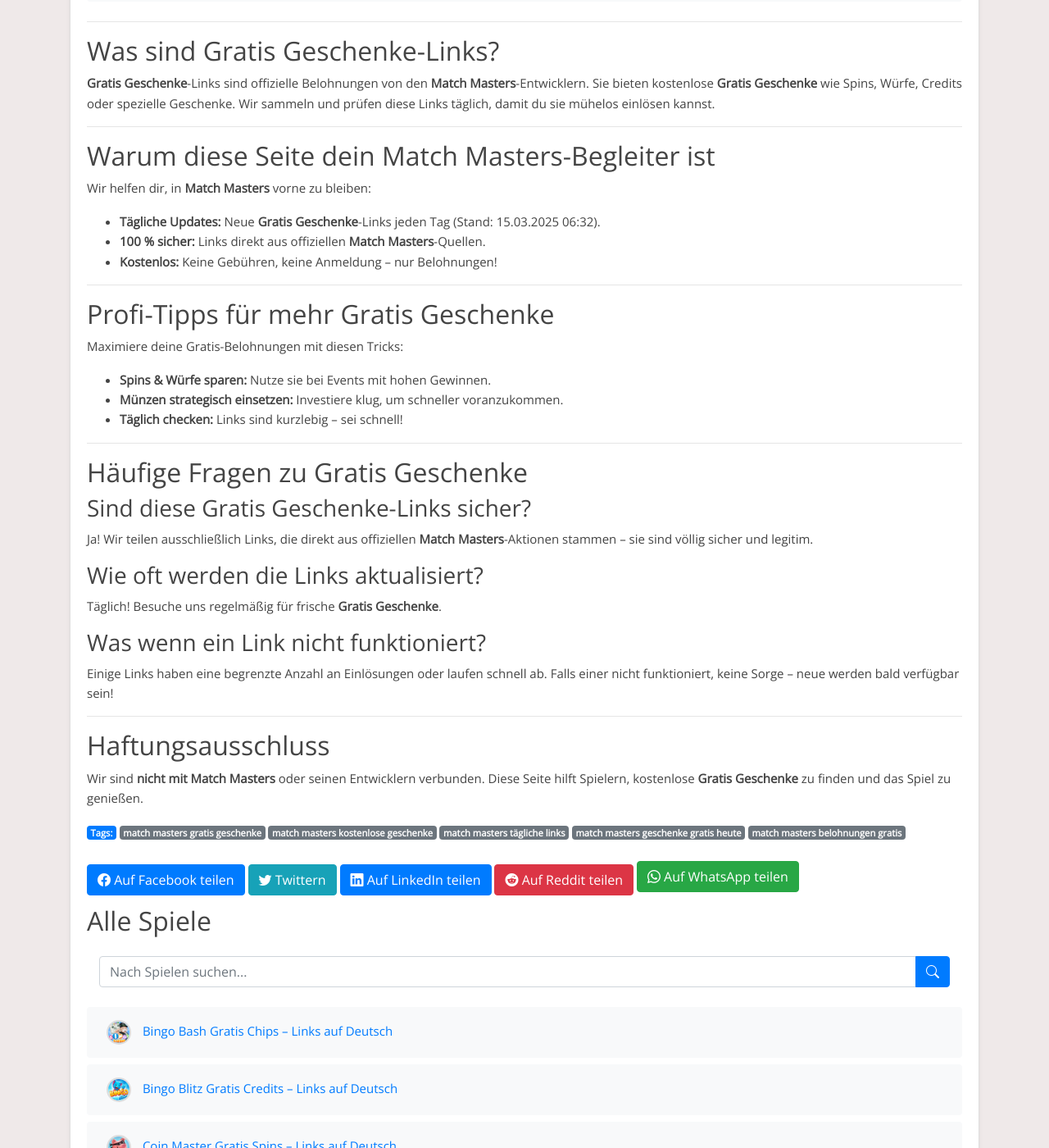
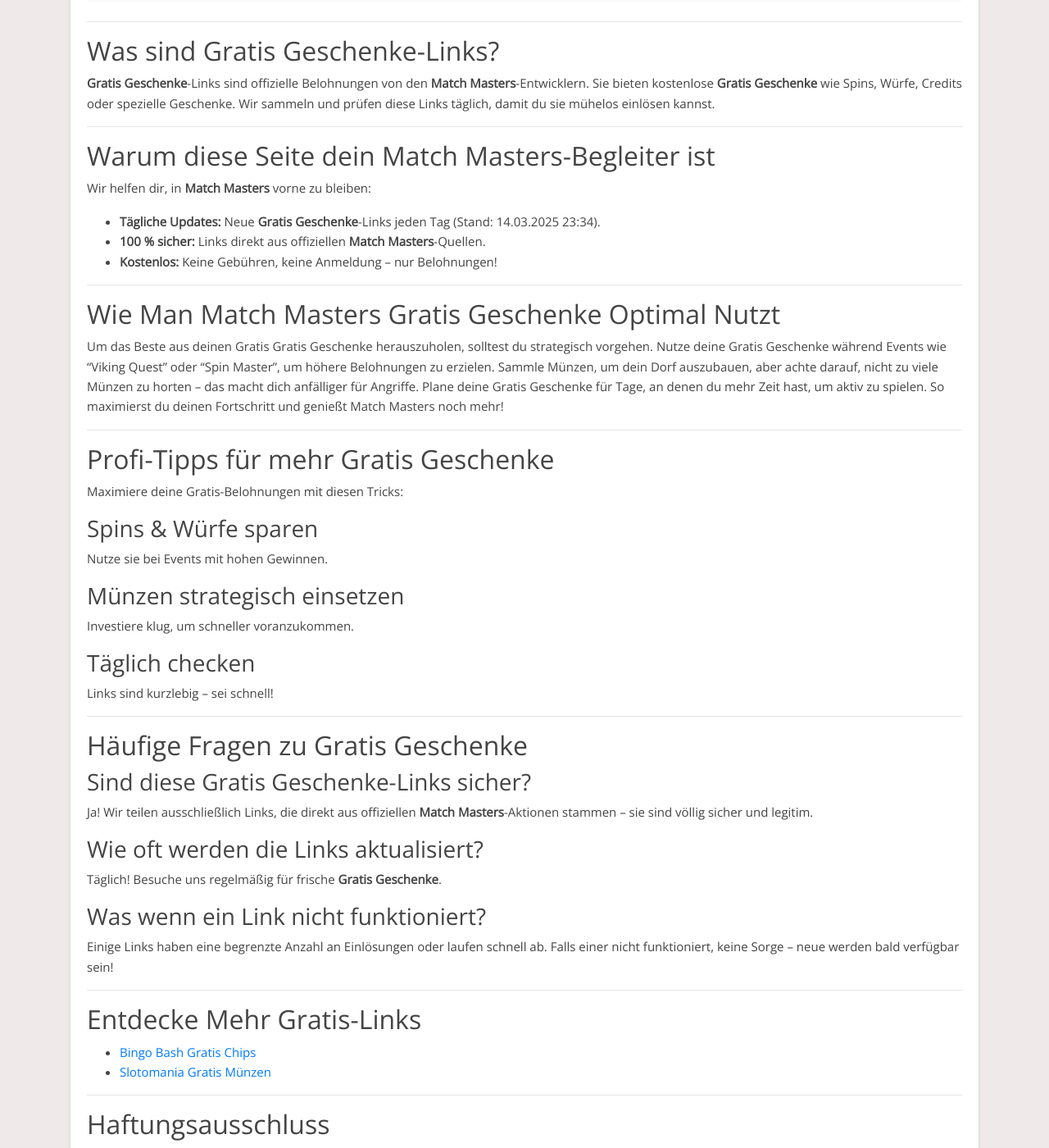
Before and after one commit to Prollad99/bs-de, a Jekyll site: the page built from _posts/2025-01-18-match-masters.md, in a window 1280 px wide and 1400 px high, scrolled down 7729 px. Shown: the whole window at 82% size. Built offline with Jekyll 4.4.1, drawn with Linux system fonts in a browser that asks for light colours; some of the changed text lies outside the part shown.

Commit message:
Update  links and content - 2025-03-15 06:34

```diff
--- a/_includes/match-masters_footer.html
+++ b/_includes/match-masters_footer.html
@@ -10,9 +10,15 @@
 
 Wir helfen dir, in **Match Masters** vorne zu bleiben:
 
-- **Tägliche Updates:** Neue **Gratis Geschenke**-Links jeden Tag (Stand: 15.03.2025 06:32).
+- **Tägliche Updates:** Neue **Gratis Geschenke**-Links jeden Tag (Stand: 14.03.2025 23:34).
 - **100 % sicher:** Links direkt aus offiziellen **Match Masters**-Quellen.
 - **Kostenlos:** Keine Gebühren, keine Anmeldung – nur Belohnungen!
+
+---
+
+## Wie Man Match Masters Gratis Geschenke Optimal Nutzt
+
+Um das Beste aus deinen Gratis Gratis Geschenke herauszuholen, solltest du strategisch vorgehen. Nutze deine Gratis Geschenke während Events wie "Viking Quest" oder "Spin Master", um höhere Belohnungen zu erzielen. Sammle Münzen, um dein Dorf auszubauen, aber achte darauf, nicht zu viele Münzen zu horten – das macht dich anfälliger für Angriffe. Plane deine Gratis Geschenke für Tage, an denen du mehr Zeit hast, um aktiv zu spielen. So maximierst du deinen Fortschritt und genießt Match Masters noch mehr!
 
 ---
 
@@ -20,9 +26,14 @@
 
 Maximiere deine Gratis-Belohnungen mit diesen Tricks:
 
-- **Spins & Würfe sparen:** Nutze sie bei Events mit hohen Gewinnen.
-- **Münzen strategisch einsetzen:** Investiere klug, um schneller voranzukommen.
-- **Täglich checken:** Links sind kurzlebig – sei schnell!
+### Spins & Würfe sparen
+Nutze sie bei Events mit hohen Gewinnen.
+
+### Münzen strategisch einsetzen
+Investiere klug, um schneller voranzukommen.
+
+### Täglich checken
+Links sind kurzlebig – sei schnell!
 
 ---
 
@@ -42,6 +53,13 @@
 
 ---
 
+## Entdecke Mehr Gratis-Links
+
+- [Bingo Bash Gratis Chips](/bingo-bash-gratis-chips/)
+- [Slotomania Gratis Münzen](/slotomania-gratis-muenzen/)
+
+---
+
 ## Haftungsausschluss
 
 Wir sind **nicht mit Match Masters** oder seinen Entwicklern verbunden. Diese Seite hilft Spielern, kostenlose **Gratis Geschenke** zu finden und das Spiel zu genießen.
--- a/_includes/match-masters_post.html
+++ b/_includes/match-masters_post.html
@@ -1,4 +1,4 @@
-# Match Masters Gratis Gratis Geschenke – Dein Täglicher Bonus
+# Tägliche Match Masters Gratis Gratis Geschenke – Jetzt Sammeln!
 
 Willkommen bei deiner Quelle für **Match Masters Gratis Gratis Geschenke**! Hier findest du täglich neue Links, um kostenlose Gratis Geschenke und Belohnungen zu sammeln – perfekt für deutsche Spieler.
 
```
